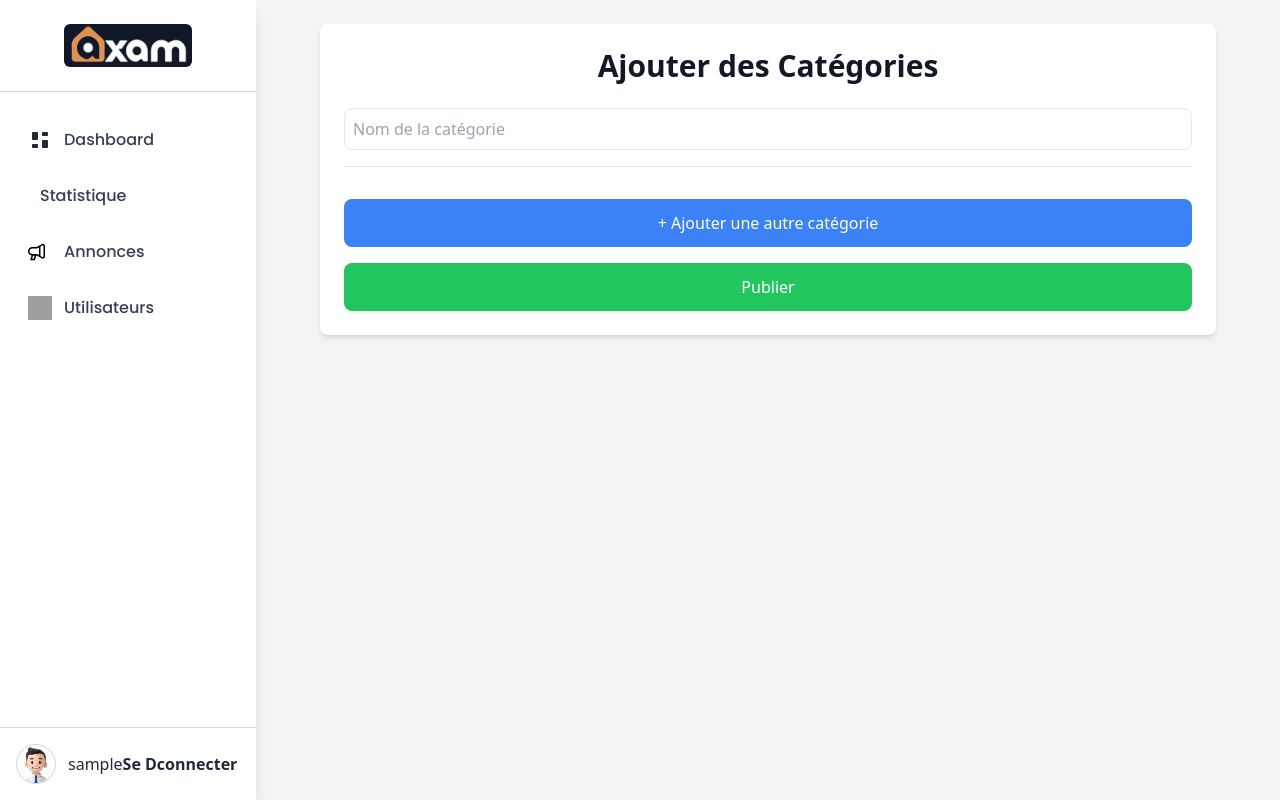
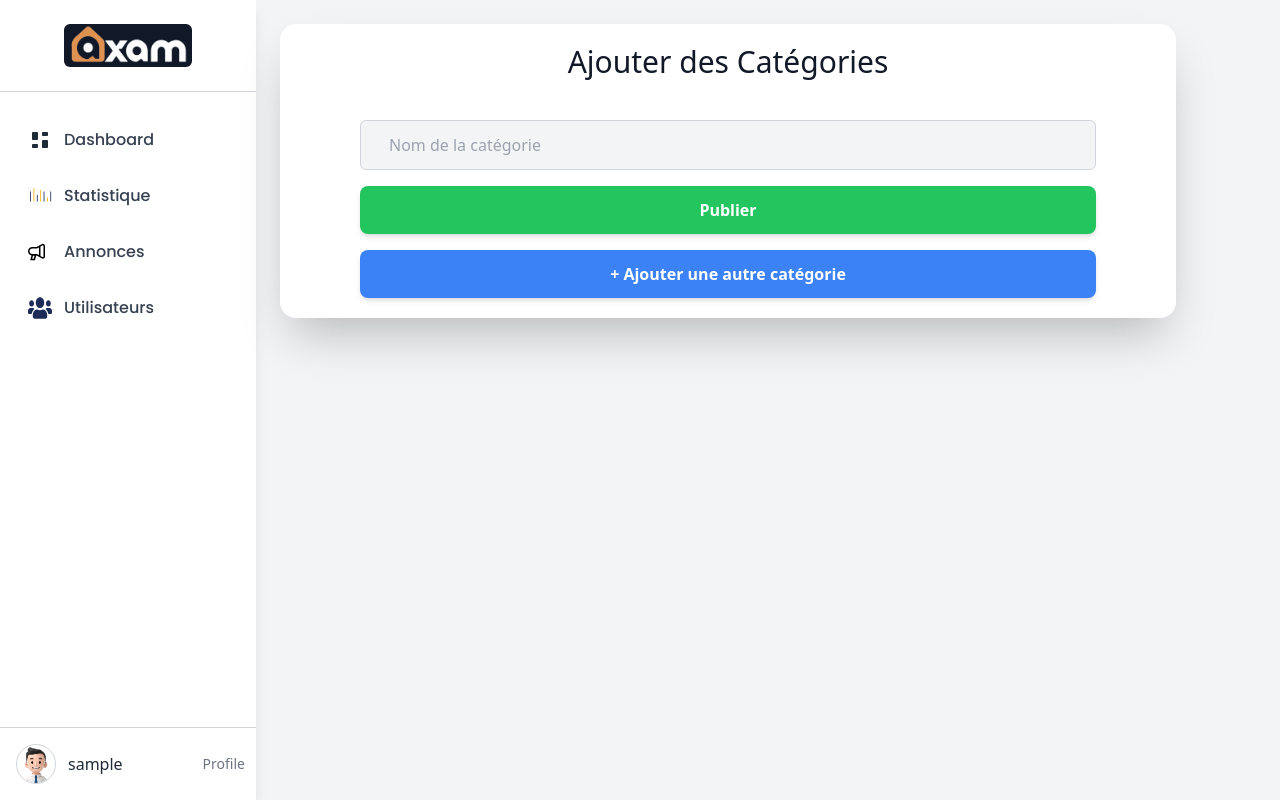
Before and after one commit to ahmedouvadel/Plateforme_announce, a Django app: page /dashboard/categories/add/ in a window 1280 px wide. Run offline with Django 5.2, Linux system fonts and the light colour scheme; the visitor is signed in with stand-in values (Sample User, id 1); some libraries are stand-ins or nearby versions; grey boxes are pictures that could not be loaded.

Commit message:
modifier ajout anoonce et categorie ui

```diff
--- a/announces/templates/liste_annonces.html
+++ b/announces/templates/liste_annonces.html
@@ -12,7 +12,7 @@
             <p class="font-semibold">Titre : <span class="font-light">{{ annonce.titre }}</span></p>
             <p class="font-semibold">Prix : <span class="font-light">{{ annonce.prix }} €</span></p>
             <p class="font-semibold">Catégorie : <span class="font-light">{{ annonce.categorie.titre }}</span></p>
-            <p class="font-semibold">Description : <span class="font-light">{{ annonce.description }}</span></p>
+            <p class="font-semibold">Vue : <span class="font-light">{{ annonce.views }}</span></p>
 
             <span class="mt-3 px-4 py-2 bg-[#E09351] text-white text-sm rounded-md shadow-md transition-all hover:bg-[#D08040]">Voir détail</span>
           </div>
--- a/dashboard/templates/add_category.html
+++ b/dashboard/templates/add_category.html
@@ -15,7 +15,7 @@
 <body class="bg-gray-100 flex">
 
     <!-- Sidebar -->
-    <aside class="w-64 bg-white shadow-lg min-h-screen flex flex-col">
+     <aside class="w-64 bg-white shadow-lg min-h-screen flex flex-col">
         <a href="{% url 'home' %}" class="flex items-center justify-center p-6 border-b border-gray-300">
     <img src="{% static 'assets/logo.png' %}" alt="Logo" class="w-32 bg-gray-900 pb-1 px-1 rounded-md">
 </a>
@@ -35,6 +35,8 @@
             <a href="{% url 'statistics' %}"
                class="flex items-center p-3 rounded-lg hover:bg-gray-600  hover:text-white hover:shadow-2xl transition duration-500 ease-in-out transform hover:-translate-y-1 hover:scale-3d
                       {% if request.path == '/dashboard/statistics/' %}bg-[#E09351] shadow-xl text-white{% else %}text-gray-700{% endif %}">
+                                                <img src="{% static 'assets/statistic.svg' %}" class="w-6 h-6">
+
                 <span class="ml-3">Statistique</span>
             </a>
             {% endif %}
@@ -49,7 +51,7 @@
                 <a href="{% url 'users' %}"
                    class="flex items-center p-3 rounded-lg hover:bg-gray-600  hover:text-white hover:shadow-2xl transition duration-500 ease-in-out transform hover:-translate-y-1 hover:scale-3d
                           {% if request.path == '/dashboard/users/' %}hover:bg-[#E09351] shadow-xl text-white{% else %}text-gray-700{% endif %} ">
-                    <img src="{% static 'icons/users.svg' %}" class="w-6 h-6">
+                    <img src="{% static 'assets/users.svg' %}" class="w-6 h-6">
                     <span class="ml-3">Utilisateurs</span>
                 </a>
             {% endif %}
@@ -60,17 +62,17 @@
             {% if request.user.is_authenticated %}
                 <!-- Vérification si l'utilisateur a une photo -->
 {% if request.user.photo_user and request.user.photo_user.url %}
-    <img src="{{ request.user.photo_user.url }}" alt="Profil"
+    <img href="{% url 'profile' %}" src="{{ request.user.photo_user.url }}" alt="Profil"
          class="w-10 h-10 rounded-full object-cover border border-gray-300">
 {% else %}
-    <img src="{% static 'assets/avatar.png' %}" alt="Profil par défaut"
+    <img href="{% url 'profile' %}" src="{% static 'assets/avatar.png' %}" alt="Profil par défaut"
          class="w-10 h-10 rounded-full object-cover border border-gray-300">
 {% endif %}
 
-                <span class="ml-3 text-gray-800">{{ request.user.username }}</span>
-                    <a href="{% url 'logout' %}" class="text-gray-800 font-semibold hover:underline">Se Dconnecter</a>
+                <span  class="ml-3 text-gray-800">{{ request.user.username }}</span>
+                    <a href="{% url 'profile' %}" class="ml-20 text-sm text-gray-500 hover:underline">Profile</a>
             {% else %}
-                <a href="{% url 'login' %}" class="text-gray-800 font-semibold hover:underline">Se connecter</a>
+                <a href="{% url 'login' %}" class="ml-20 text-sm text-gray-500 hover:underline">Se connecter</a>
             {% endif %}
         </div>
     </aside>
@@ -80,8 +82,8 @@
 
 
 <!-- Amélioration du template add_category.html sans form -->
-   <div class="max-w-4xl mx-auto bg-white p-6 rounded-lg shadow-md">
-        <h2 class="text-3xl font-semibold text-gray-900 mb-6 text-center">Ajouter des Catégories</h2>
+   <div class="flex flex-col px-20 py-5 bg-white rounded-2xl shadow-2xl w-full max-w-4xl">
+        <h2 class="text-3xl font-light text-gray-900 mb-6 text-center">Ajouter des Catégories</h2>
 
         {% if messages %}
             {% for message in messages %}
@@ -94,17 +96,15 @@
         <form method="post" class="space-y-4" id="categories-form">
             {% csrf_token %}
             <div id="categories-container">
-                <div class="category-group space-y-4 border-b pb-4 mb-4">
-                    <input type="text" name="titre[]" placeholder="Nom de la catégorie" class="w-full p-2 border rounded-lg" required>
+                <div class="flex items-center bg-gray-100 border border-gray-300 rounded-md px-4 py-3 w-full hover:shadow-xl">
+                    <input type="text" name="titre[]" placeholder="Nom de la catégorie" class="bg-transparent outline-none w-full ml-3 text-gray-700" required>
                 </div>
             </div>
-
-            <button type="button" class="w-full bg-blue-500 text-white p-3 rounded-lg hover:bg-blue-600 transition" id="ajouter-categorie">
+            <button type="submit" class="w-full bg-green-500 text-white p-3 rounded-lg font-semibold shadow-md hover:bg-gray-900 hover:shadow-2xl transition duration-500 ease-in-out transform hover:-translate-y-1 hover:scale-3d">
+                Publier
+            </button>
+            <button type="button" class="w-full bg-blue-500 text-white p-3 rounded-lg font-semibold shadow-md hover:bg-gray-900 hover:shadow-2xl transition duration-500 ease-in-out transform hover:-translate-1 hover:scale-3d" id="ajouter-categorie">
                 + Ajouter une autre catégorie
-            </button>
-
-            <button type="submit" class="w-full bg-green-500 text-white p-3 rounded-lg hover:bg-green-600 transition">
-                Publier
             </button>
         </form>
     </div>
```
Also changed, not shown: dashboard/templates/add_annonce.html (+37 -22 lines).
